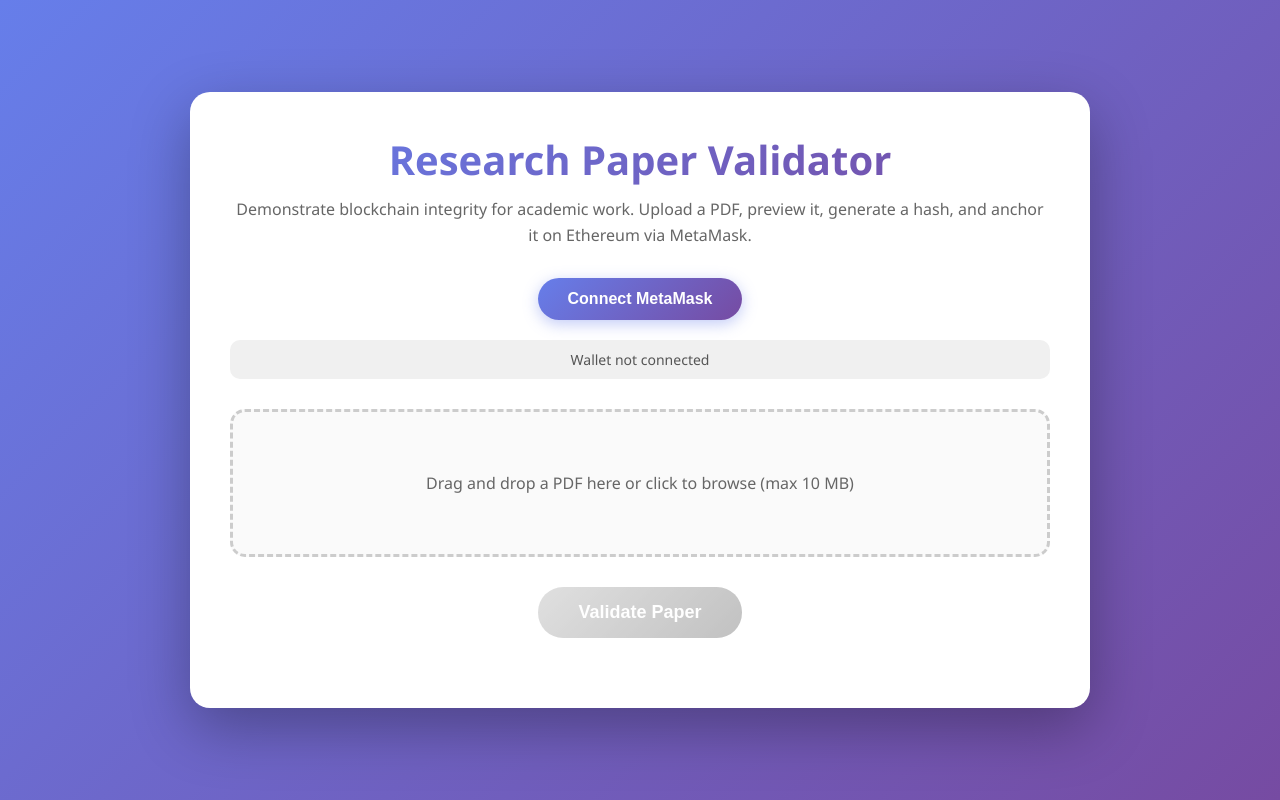
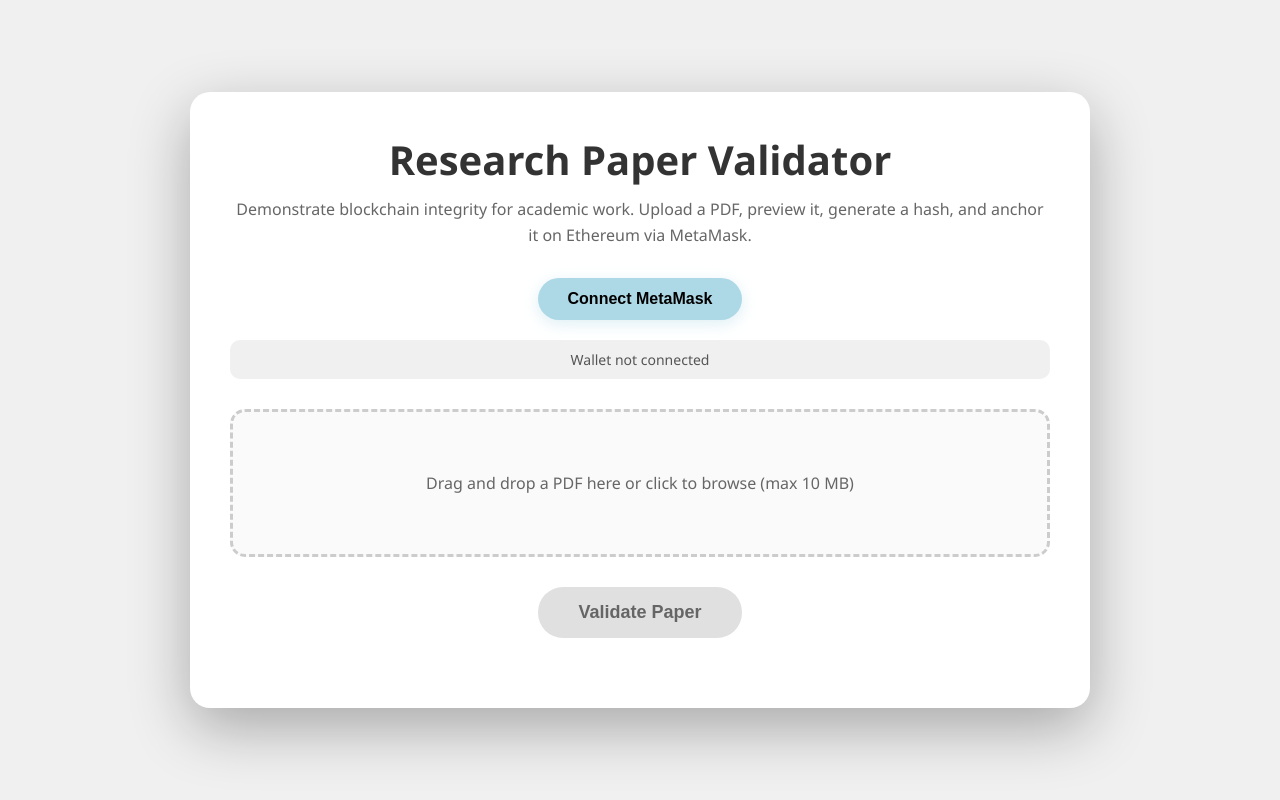
Before and after one commit to ayush-bhavsar/research-paper-validator-v3, a Flask app: page / in a window 1280 px wide. Run offline with Flask 3, Linux system fonts and the light colour scheme; some libraries are stand-ins or nearby versions.

Commit message:
final commit

```diff
--- a/static/css/styles.css
+++ b/static/css/styles.css
@@ -7,7 +7,7 @@
 
 body {
     font-family: 'Segoe UI', Tahoma, Geneva, Verdana, sans-serif;
-    background: linear-gradient(135deg, #667eea 0%, #764ba2 100%);
+    background: #f0f0f0;
     min-height: 100vh;
     padding: 20px;
     display: flex;
@@ -41,10 +41,6 @@ h1 {
     margin-bottom: 10px;
     font-size: 2.5em;
     text-align: center;
-    background: linear-gradient(135deg, #667eea 0%, #764ba2 100%);
-    -webkit-background-clip: text;
-    -webkit-text-fill-color: transparent;
-    background-clip: text;
 }
 
 .container > p {
@@ -58,20 +54,20 @@ h1 {
     display: block;
     margin: 20px auto;
     padding: 12px 30px;
-    background: linear-gradient(135deg, #667eea 0%, #764ba2 100%);
-    color: white;
+    background: #add8e6;
+    color: #000;
     border: none;
     border-radius: 25px;
     cursor: pointer;
     font-size: 16px;
     font-weight: 600;
     transition: all 0.3s ease;
-    box-shadow: 0 4px 15px rgba(102, 126, 234, 0.4);
+    box-shadow: 0 4px 15px rgba(173, 216, 230, 0.4);
 }
 
 #connectWallet:hover {
     transform: translateY(-2px);
-    box-shadow: 0 6px 20px rgba(102, 126, 234, 0.6);
+    box-shadow: 0 6px 20px rgba(173, 216, 230, 0.6);
 }
 
 #walletStatus {
@@ -139,8 +135,8 @@ h1 {
 
 .controls button {
     padding: 10px 20px;
-    background: #667eea;
-    color: white;
+    background: #add8e6;
+    color: #000;
     border: none;
     border-radius: 8px;
     cursor: pointer;
@@ -149,7 +145,7 @@ h1 {
 }
 
 .controls button:hover:not(:disabled) {
-    background: #764ba2;
+    background: #87ceeb;
     transform: translateY(-2px);
 }
 
@@ -167,24 +163,24 @@ h1 {
 button {
     padding: 12px 30px;
     margin: 10px 5px;
-    background: linear-gradient(135deg, #667eea 0%, #764ba2 100%);
-    color: white;
+    background: #add8e6;
+    color: #000;
     border: none;
     border-radius: 25px;
     cursor: pointer;
     font-size: 16px;
     font-weight: 600;
     transition: all 0.3s ease;
-    box-shadow: 0 4px 15px rgba(102, 126, 234, 0.4);
+    box-shadow: 0 4px 15px rgba(173, 216, 230, 0.4);
 }
 
 button:hover:not(:disabled) {
     transform: translateY(-2px);
-    box-shadow: 0 6px 20px rgba(102, 126, 234, 0.6);
+    box-shadow: 0 6px 20px rgba(173, 216, 230, 0.6);
 }
 
 button:disabled {
-    background: linear-gradient(135deg, #ccc 0%, #999 100%);
+    background: #ccc;
     cursor: not-allowed;
     box-shadow: none;
     opacity: 0.6;
--- a/templates/index.html
+++ b/templates/index.html
@@ -37,8 +37,8 @@
             <p><strong>Document Hash:</strong> <span id="docHash"></span></p>
             <p><strong>Status:</strong> <span id="status"></span></p>
             <p><strong>Timestamp:</strong> <span id="timestamp"></span></p>
-            <p><strong>Tx Hash:</strong> <span id="txHash"></span></p>
-            <p><strong>Network:</strong> <span id="network"></span></p>
+            <p><strong>Signature:</strong> <span id="signature"></span></p>
+            <p><strong>Signer:</strong> <span id="signer"></span></p>
         </div>
     </div>
     <script src="{{ url_for('static', filename='js/script.js') }}"></script>
```
Also changed, not shown: static/js/script.js (+20 -16 lines).
